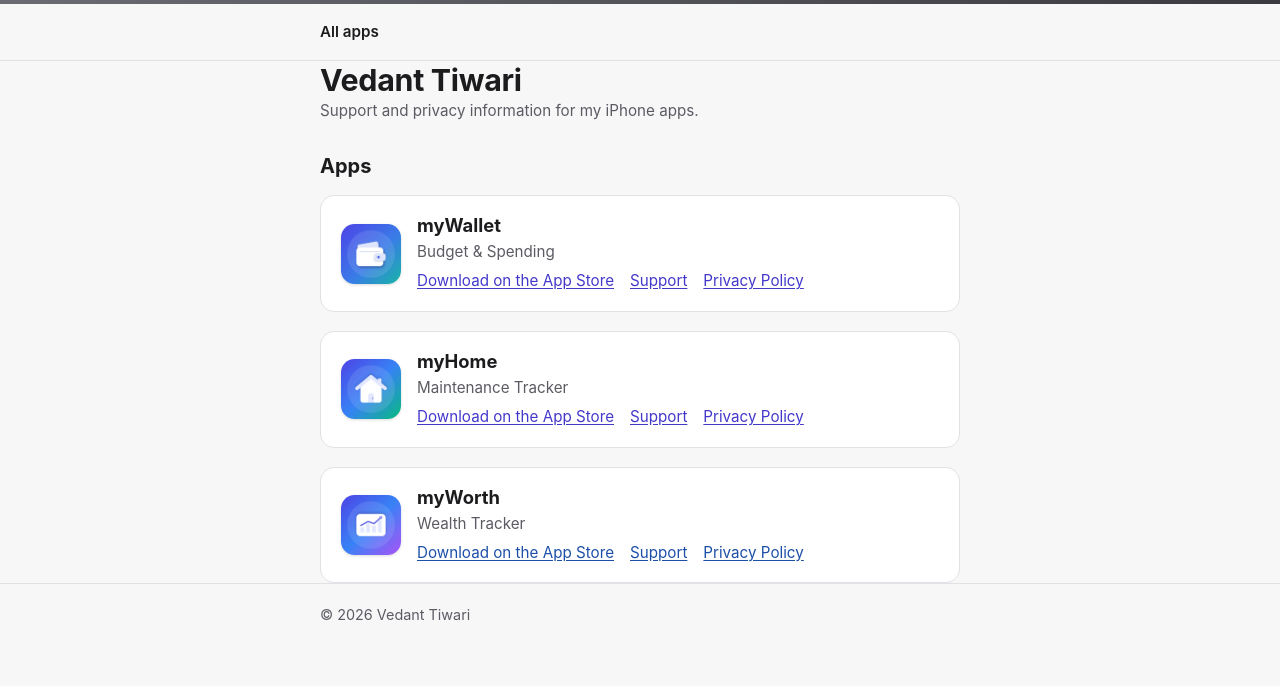
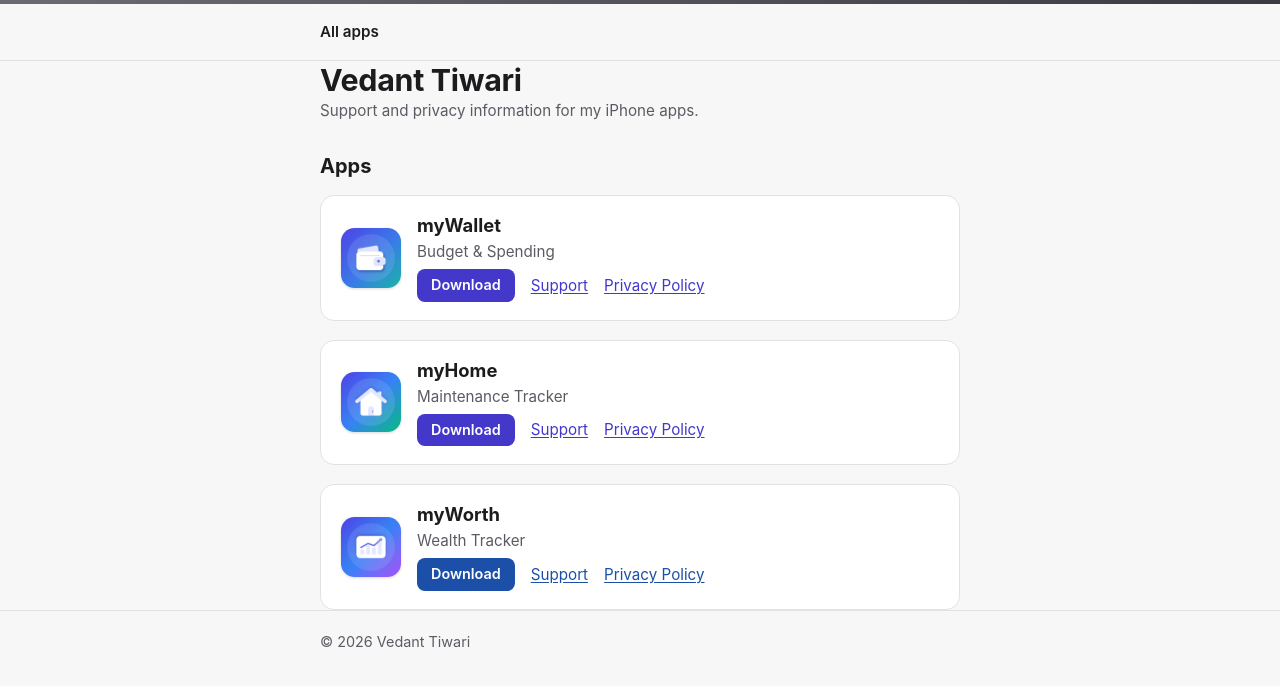
Before and after one commit to tiwarivedant/tiwarivedantapps, a plain HTML site: page index.html in a window 1280 px wide. Drawn offline with Linux system fonts and the light colour scheme.

Commit message:
add downloads

```diff
--- a/assets/site.css
+++ b/assets/site.css
@@ -283,9 +283,25 @@ main {
   font-size: 0.95rem;
 }
 
+.app-card > a {
+  display: block;
+  flex-shrink: 0;
+  line-height: 0;
+}
+
+.app-card .app-name {
+  color: inherit;
+  text-decoration: none;
+}
+
+.app-card .app-name:hover {
+  text-decoration: underline;
+}
+
 .app-card .links {
   display: flex;
   flex-wrap: wrap;
+  align-items: center;
   gap: 4px 16px;
   margin: 0;
   font-size: 0.95rem;
@@ -306,6 +322,12 @@ main {
 .store-button:hover {
   text-decoration: none;
   filter: brightness(1.1);
+}
+
+.store-button-small {
+  padding: 5px 14px;
+  border-radius: 8px;
+  font-size: 0.9rem;
 }
 
 @media (prefers-color-scheme: dark) {
--- a/index.html
+++ b/index.html
@@ -24,36 +24,36 @@
     <h2>Apps</h2>
     <ul class="app-list">
       <li class="card app-card app-mywallet">
-        <img class="app-icon" src="assets/icons/mywallet.png" alt="" width="60" height="60">
+        <a href="https://apps.apple.com/us/app/mywallet-budget-spending/id6819918162" tabindex="-1" aria-hidden="true"><img class="app-icon" src="assets/icons/mywallet.png" alt="" width="60" height="60"></a>
         <div>
-          <h3>myWallet</h3>
+          <h3><a class="app-name" href="https://apps.apple.com/us/app/mywallet-budget-spending/id6819918162">myWallet</a></h3>
           <p class="subtitle">Budget &amp; Spending</p>
           <p class="links">
-            <a href="https://apps.apple.com/us/app/mywallet-budget-spending/id6819918162">Download on the App Store</a>
+            <a class="store-button store-button-small" href="https://apps.apple.com/us/app/mywallet-budget-spending/id6819918162">Download</a>
             <a href="mywallet/">Support</a>
             <a href="mywallet/privacy/">Privacy Policy</a>
           </p>
         </div>
       </li>
       <li class="card app-card app-myhome">
-        <img class="app-icon" src="assets/icons/myhome.png" alt="" width="60" height="60">
+        <a href="https://apps.apple.com/us/app/myhome-maintenance-tracker/id6820315204" tabindex="-1" aria-hidden="true"><img class="app-icon" src="assets/icons/myhome.png" alt="" width="60" height="60"></a>
         <div>
-          <h3>myHome</h3>
+          <h3><a class="app-name" href="https://apps.apple.com/us/app/myhome-maintenance-tracker/id6820315204">myHome</a></h3>
           <p class="subtitle">Maintenance Tracker</p>
           <p class="links">
-            <a href="https://apps.apple.com/us/app/myhome-maintenance-tracker/id6820315204">Download on the App Store</a>
+            <a class="store-button store-button-small" href="https://apps.apple.com/us/app/myhome-maintenance-tracker/id6820315204">Download</a>
             <a href="myhome/">Support</a>
             <a href="myhome/privacy/">Privacy Policy</a>
           </p>
         </div>
       </li>
       <li class="card app-card app-myworth">
-        <img class="app-icon" src="assets/icons/myworth.png" alt="" width="60" height="60">
+        <a href="https://apps.apple.com/us/app/myworth-wealth-tracker/id6820314896" tabindex="-1" aria-hidden="true"><img class="app-icon" src="assets/icons/myworth.png" alt="" width="60" height="60"></a>
         <div>
-          <h3>myWorth</h3>
+          <h3><a class="app-name" href="https://apps.apple.com/us/app/myworth-wealth-tracker/id6820314896">myWorth</a></h3>
           <p class="subtitle">Wealth Tracker</p>
           <p class="links">
-            <a href="https://apps.apple.com/us/app/myworth-wealth-tracker/id6820314896">Download on the App Store</a>
+            <a class="store-button store-button-small" href="https://apps.apple.com/us/app/myworth-wealth-tracker/id6820314896">Download</a>
             <a href="myworth/">Support</a>
             <a href="myworth/privacy/">Privacy Policy</a>
           </p>
```
